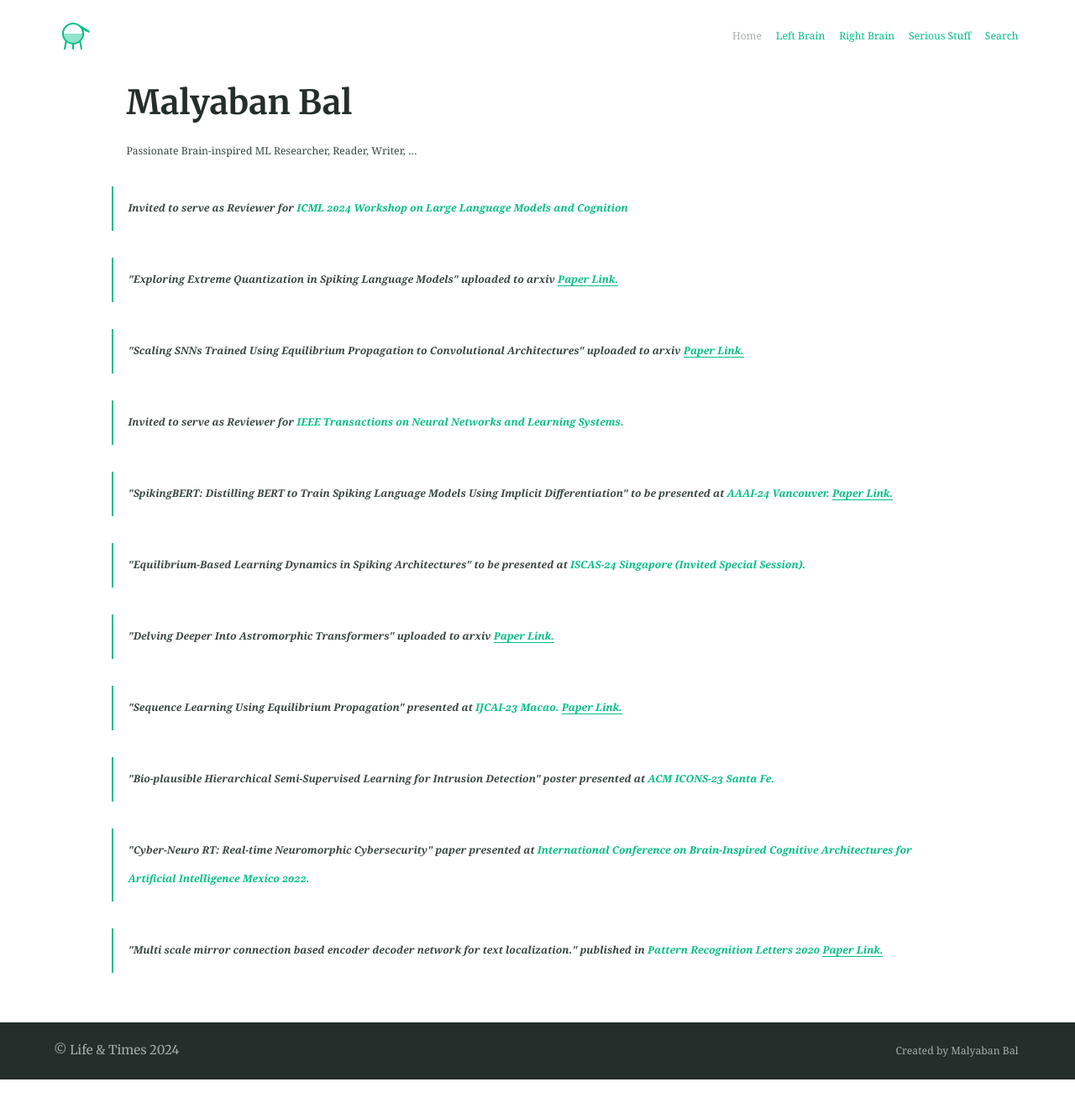
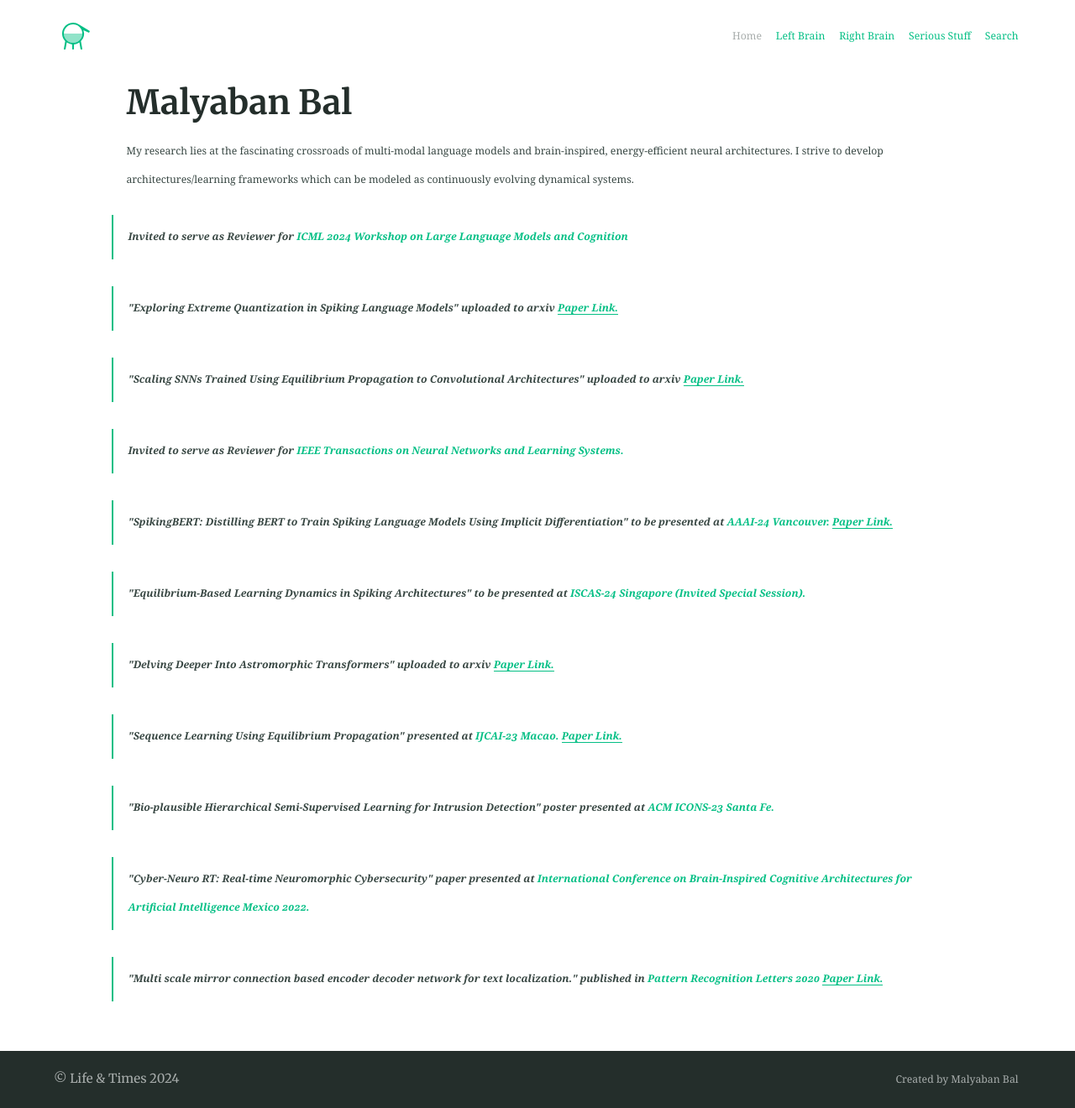
Before and after one commit to dovahkiin1995/dovahkiin1995.github.io, a Jekyll site: the page built from index.md, in a window 1280 px wide. Shown: the whole page at 84% size. Built offline with Jekyll 4.4.1, drawn with Linux system fonts in a browser that asks for light colours; before the commit the page ends 1286 px from its top, so only the background shows below that.

Commit message:
Update index.md

```diff
--- a/index.md
+++ b/index.md
@@ -2,7 +2,7 @@
 title: Malyaban Bal
 feature_text:
 ---
-Passionate Brain-inspired ML Researcher, Reader, Writer, ...
+My research lies at the fascinating crossroads of multi-modal language models and brain-inspired, energy-efficient neural architectures. I strive to develop architectures/learning frameworks which can be modeled as continuously evolving dynamical systems.
 
 <blockquote>
   <p><span>Invited to serve as Reviewer for </span><span style="color:#05bf85;">ICML 2024 Workshop on Large Language Models and Cognition </span></p>
```
